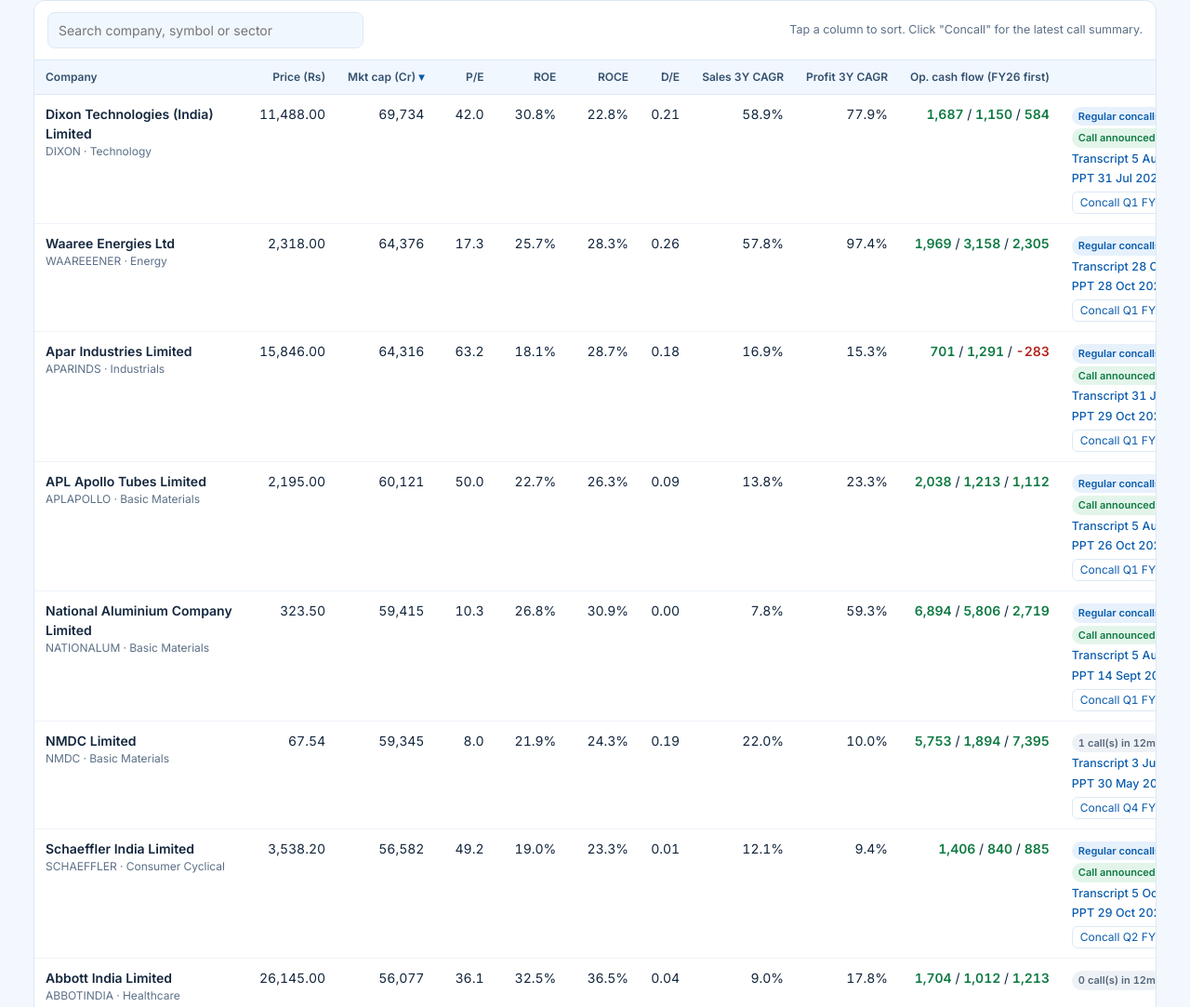
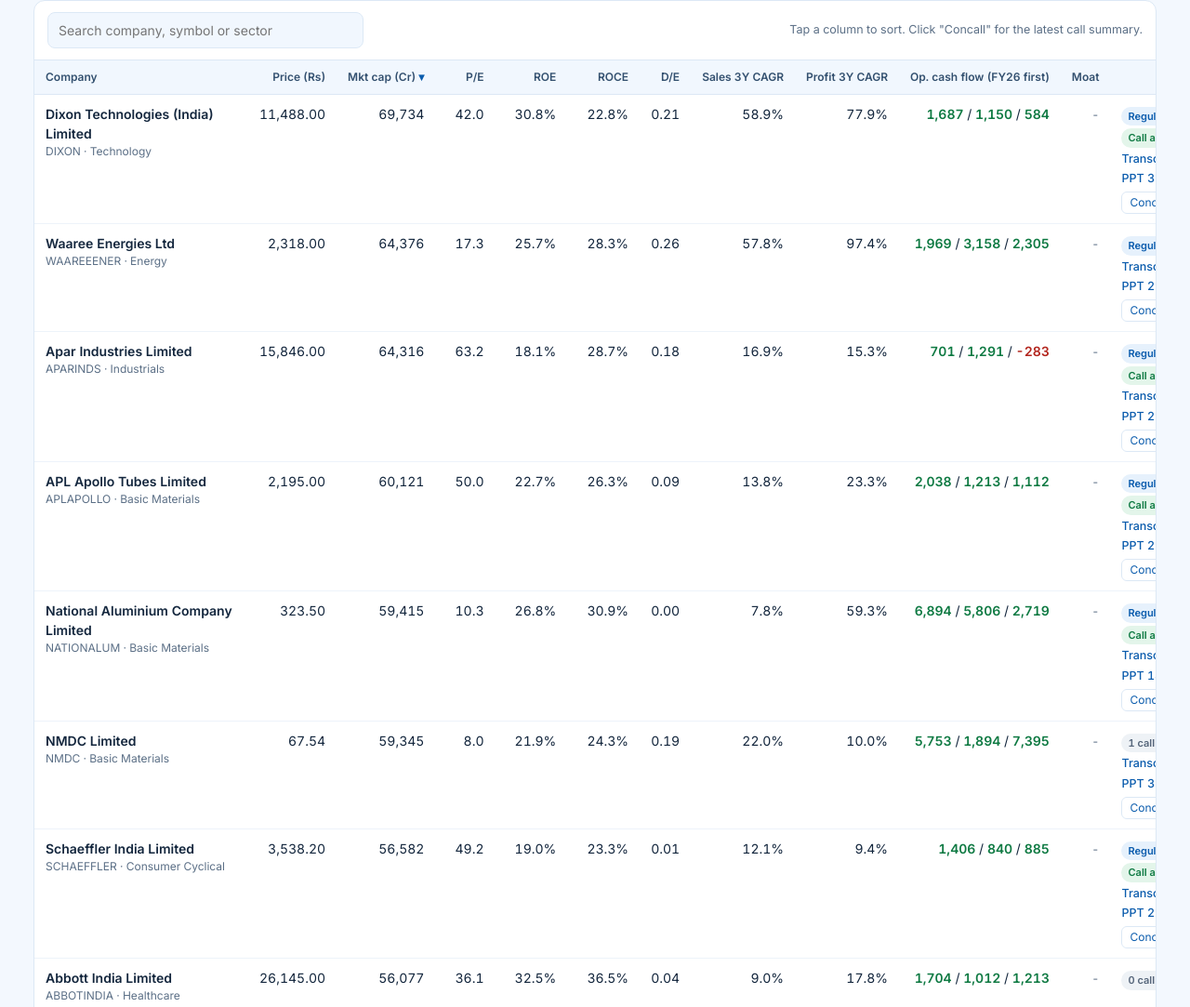
Before and after one commit to Paltrivedi04/stock-screener, a plain HTML site: page docs/index.html in a window 1280 px wide. Shown: the part 285-1368 px from the top of the page at 93% size. Drawn offline with Linux system fonts and the light colour scheme.

Commit message:
Update index.html

```diff
--- a/docs/index.html
+++ b/docs/index.html
@@ -51,7 +51,12 @@ td.co{min-width:230px;white-space:normal}
 .co .nm{font-weight:600;color:var(--ink)} .co .sy{color:var(--muted);font-size:12px}
 .tag{display:inline-block;font-size:11px;font-weight:600;padding:2px 7px;border-radius:20px;margin:3px 4px 0 0;white-space:nowrap}
 .t-new{background:var(--green-soft);color:var(--green)} .t-warn{background:var(--amber-soft);color:var(--amber)}
-.t-blue{background:var(--blue-soft);color:var(--blue)} .t-grey{background:#eef2f6;color:#55657a} .t-red{background:var(--red-soft);color:var(--red)}
+.t-blue{background:var(--blue-soft);color:var(--blue)}
+.moat{border:0;font:inherit;font-size:12px;font-weight:600;padding:3px 10px;border-radius:20px;cursor:pointer;white-space:nowrap}
+.moat:focus-visible{outline:2px solid var(--blue-2);outline-offset:1px}
+.m-wide{background:var(--green-soft);color:var(--green)} .m-narrow{background:var(--blue-soft);color:var(--blue)} .m-none{background:#eef2f6;color:#55657a} .m-new{background:var(--amber-soft);color:var(--amber)}
+.mchecks{display:grid;grid-template-columns:repeat(auto-fit,minmax(220px,1fr));gap:6px 18px;margin:6px 0 0;padding:0;list-style:none}
+.mchecks li{font-size:13px} .t-grey{background:#eef2f6;color:#55657a} .t-red{background:var(--red-soft);color:var(--red)}
 td.cc{text-align:left;min-width:230px;white-space:normal}
 .cc a{display:inline-block;margin:2px 10px 0 0;font-size:12.5px;font-weight:500;white-space:nowrap}
 .more{background:none;border:1px solid var(--line);border-radius:6px;padding:2px 8px;font:inherit;font-size:12px;color:var(--blue);cursor:pointer;margin-top:4px}
@@ -164,16 +169,24 @@ const COLS = [
   {k: "sales_cagr_3y", t: "Sales 3Y CAGR"},
   {k: "profit_cagr_3y", t: "Profit 3Y CAGR"},
   {k: "ocf", t: "Op. cash flow (FY26 first)"},
+  {k: "moat", t: "Moat"},
   {k: "concall", t: "Concall / PPT"},
   {k: "first_seen", t: "In list since"},
 ];
 
+function moatPill(m, i) {
+  if (!m) return '<span class="hint">-</span>';
+  const cls = {Wide: "m-wide", Narrow: "m-narrow", None: "m-none"}[m.label] || "m-new";
+  const txt = m.score == null ? m.label : `${m.label} ${m.score}/5`;
+  return `<button type="button" class="moat ${cls}" data-i="${i}" title="Click to see the moat checks">${esc(txt)}</button>`;
+}
 function renderTable() {
   const q = $("#q").value.trim().toLowerCase();
   let rows = (DATA.shortlist || []).filter(r => !q || [r.name, r.symbol, r.sector].join(" ").toLowerCase().includes(q));
   rows.sort((a, b) => {
     let x = a[sortKey], y = b[sortKey];
     if (sortKey === "ocf") { x = (a.ocf || [])[0]?.cr; y = (b.ocf || [])[0]?.cr; }
+    if (sortKey === "moat") { x = a.moat?.score ?? -1; y = b.moat?.score ?? -1; }
     if (sortKey === "concall") { x = a.filings?.calls_last_12m ?? -1; y = b.filings?.calls_last_12m ?? -1; }
     if (x == null) return 1; if (y == null) return -1;
     return (x > y ? 1 : x < y ? -1 : 0) * (sortAsc ? 1 : -1);
@@ -206,6 +219,7 @@ function renderTable() {
       <td data-l="Market cap (Cr)">${num(r.market_cap, 0)}</td><td data-l="P/E">${num(r.pe, 1)}</td><td data-l="ROE">${pct(r.roe)}</td><td data-l="ROCE">${pct(r.roce)}</td><td data-l="Debt to Equity">${num(r.de, 2)}</td>
       <td data-l="Sales 3Y CAGR">${pct(r.sales_cagr_3y)}</td><td data-l="Profit 3Y CAGR" title="${esc(r.profit_years || "")}">${pct(r.profit_cagr_3y)}</td>
       <td data-l="Op. cash flow (Cr)" title="Rs Cr, newest first (${esc(r.ocf_source || "")})">${ocf || "-"}</td>
+      <td data-l="Moat">${moatPill(r.moat, i)}</td>
       <td class="cc">${cc}</td><td data-l="In list since">${fmtDate(r.first_seen)}</td></tr>`;
     const det = c && c.found ? `<tr class="detail hide" id="d-${i}"><td colspan="${COLS.length}">
       <h4>${esc(r.name)}: ${esc(c.quarter || "")} ${esc(c.fiscal_year || "")} earnings call${c.stale ? " (older call)" : ""}</h4>
@@ -213,11 +227,17 @@ function renderTable() {
       <p>${esc(c.takeaway || "No summary available.")}</p>
       <p>${link(c.transcript_url, "Read the full transcript on NSE")} &nbsp; ${link(r.screener_url, "Open on Screener.in")}</p>
       <p class="hint">AI-generated summary by InvestSights. Descriptive only.</p></td></tr>` : "";
-    return main + det;
+    const m = r.moat;
+    const mdet = m ? `<tr class="detail hide" id="m-${i}"><td colspan="${COLS.length}">
+      <h4>${esc(r.name)}: moat ${m.score == null ? "not scored" : esc(m.label) + " (" + m.score + " of 5)"}${m.period ? " · " + esc(m.period) : ""}</h4>
+      ${m.score == null ? `<p>${esc(m.note || "")}</p>` : `<ul class="mchecks">${m.checks.map(c => `<li><span class="${c.ok ? "ok" : "bad"}">${c.ok ? "✓" : "✗"}</span> <b>${esc(c.name)}:</b> ${esc(c.detail)}</li>`).join("")}</ul>`}
+      <p class="hint" style="margin-top:8px">Calculated from the company's annual reports. A data-based signal of a durable advantage, not an analyst rating.</p></td></tr>` : "";
+    return main + det + mdet;
   }).join("");
   $("#tbl").innerHTML = head + "<tbody>" + body + "</tbody>";
   bindSort();
   document.querySelectorAll(".more").forEach(b => b.onclick = () => $("#d-" + b.dataset.i).classList.toggle("hide"));
+  document.querySelectorAll(".moat[data-i]").forEach(b => b.onclick = () => $("#m-" + b.dataset.i).classList.toggle("hide"));
 }
 function bindSort() {
   document.querySelectorAll("#tbl th").forEach(th => th.onclick = () => {
@@ -272,7 +292,11 @@ function renderOthers() {
 
   const src = Object.entries(DATA.sources).map(([k, v]) => `<div class="src"><span class="dot" style="background:${v.ok ? "var(--green)" : "var(--red)"}"></span><div><b>${esc(k)}</b><div class="hint">${esc(v.detail)}</div></div></div>`).join("");
   $("#t-rules").innerHTML = `<div class="grid2"><div class="panel box"><h3>Screening rules</h3><ol>${DATA.rules.map(r => `<li>${esc(r)}</li>`).join("")}</ol>
-     <p class="hint" style="margin-top:12px">Market cap, ROE and ROCE are screened on InvestSights across the whole market. Debt to Equity and operating cash flow are then checked company by company. Sales and profit growth are shown for information only.</p></div>
+     <p class="hint" style="margin-top:12px">Market cap, ROE and ROCE are screened on InvestSights across the whole market. Debt to Equity and operating cash flow are then checked company by company. Sales and profit growth are shown for information only.</p>
+     <h3 style="margin-top:18px">Moat score</h3>
+     <p class="hint" style="margin:0 0 6px">Shown as a column, not a rule. Calculated from the last 5 annual reports. One point for each check passed:</p>
+     <ul><li>High returns: average ROCE above 20%</li><li>Consistent ROE: above 15% in at least 4 of 5 years</li><li>Pricing power: average EBITDA margin above 15%</li><li>Stable margins: worst year at least 60% of the average</li><li>Cash generation: cash flow positive in 4 of 5 years and at least 70% of profit</li></ul>
+     <p class="hint" style="margin-top:6px"><b>Wide</b> = 5 of 5 · <b>Narrow</b> = 3 or 4 · <b>None</b> = 0 to 2 · <b>Too new</b> = fewer than 3 years of data. Click a moat badge to see which checks passed.</p></div>
      <div class="panel box"><h3>Data sources today</h3>${src}
      <p class="hint" style="margin-top:12px">Stage 1 screen: ${DATA.counts.stage1} companies. Final shortlist: ${DATA.counts.shortlist}.</p></div></div>`;
 }
```
